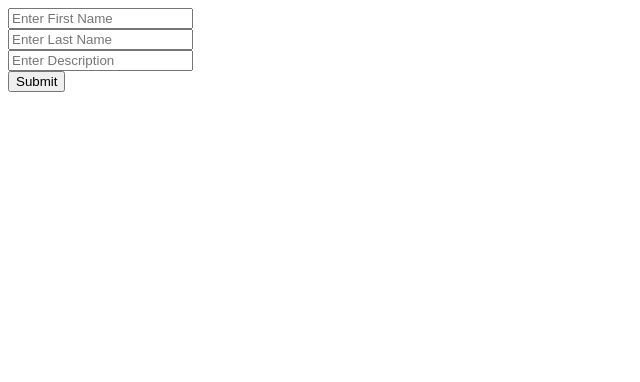
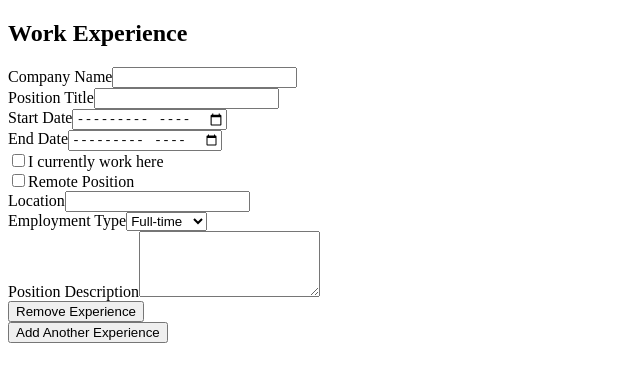
Before and after one commit to AlimMak/Resume-Builder, a React (Vite) app in the folder resume-builder/: page / in a window 1280 px wide. Shown: the top 382 px of the page, without its empty margins (0-640 px from the left). Built offline with nearby package versions, Linux system fonts and the light colour scheme.

Commit message:
added the experience section to the website still need to link that up to flow with the personal info section and figure out how to keep everything stored

```diff
--- a/resume-builder/src/App.css
+++ b/resume-builder/src/App.css
@@ -0,0 +1,50 @@
+.app-container {
+  max-width: 800px;
+  margin: 0 auto;
+  padding: 20px;
+}
+
+form {
+  background: #f5f5f5;
+  padding: 20px;
+  border-radius: 8px;
+  margin-bottom: 20px;
+}
+
+label {
+  display: block;
+  margin-bottom: 5px;
+  font-weight: bold;
+}
+
+input[type="text"],
+input[type="month"],
+textarea,
+select {
+  width: 100%;
+  padding: 8px;
+  margin-bottom: 15px;
+  border: 1px solid #ddd;
+  border-radius: 4px;
+}
+
+textarea {
+  resize: vertical;
+}
+
+button {
+  background-color: #dc3545;
+  color: white;
+  border: none;
+  padding: 8px 16px;
+  border-radius: 4px;
+  cursor: pointer;
+}
+
+button:hover {
+  background-color: #c82333;
+}
+
+input[type="checkbox"] {
+  margin-right: 8px;
+}
--- a/resume-builder/src/App.jsx
+++ b/resume-builder/src/App.jsx
@@ -1,19 +1,7 @@
-import { useState } from 'react'
-import reactLogo from './assets/react.svg'
-import viteLogo from '/vite.svg'
-import './App.css'
-import PersonalInfoForm from './components/PersonalInfoForm'
+import ExperienceSection from './components/ExperienceSection'
 
 function App() {
-  const [count, setCount] = useState(0)
-
-  return (
-    <>
-      {
-        <PersonalInfoForm />
-      }
-    </>
-  )
+  return <ExperienceSection />
 }
 
 export default App
--- a/resume-builder/src/components/ExperienceForm.jsx
+++ b/resume-builder/src/components/ExperienceForm.jsx
@@ -0,0 +1,155 @@
+import React from 'react';
+
+// This defines what a single job experience looks like
+const initialExperience = {
+  id: '',         // Unique identifier for each experience
+  company: '',    // Company name
+  position: '',   // Job title
+  startDate: '',  // When the job started
+  endDate: '',    // When the job ended
+  current: false, // Is this a current job?
+  description: '',// Job responsibilities
+  location: '',   // Physical location
+  remote: false,  // Is this a remote job?
+  employmentType: 'full-time' // Job type
+};
+
+// This component displays and manages ONE job experience form
+function ExperienceForm({ experience, onChange, onRemove }) {
+
+  // Handles changes to any form field
+  const handleChange = (e) => {
+    const { name, value, type, checked } = e.target;
+    // Updates the parent component with new values
+    onChange({
+      ...experience,         // Keep existing values
+      [name]: type === 'checkbox' ? checked : value // Update changed field
+    });
+  };
+
+  return (
+    <div>
+      {/* Company Name Field */}
+      <div>
+        <label>Company Name</label>
+        <input
+          type="text"
+          name="company"
+          value={experience.company}
+          onChange={handleChange}
+          required
+        />
+      </div>
+
+      {/* Position Title Field */}
+      <div>
+        <label>Position Title</label>
+        <input
+          type="text"
+          name="position"
+          value={experience.position}
+          onChange={handleChange}
+          required
+        />
+      </div>
+
+      {/* Start Date Field */}
+      <div>
+        <label>Start Date</label>
+        <input
+          type="month"  // Special input for month/year
+          name="startDate"
+          value={experience.startDate}
+          onChange={handleChange}
+          required
+        />
+      </div>
+
+      {/* Conditional End Date Field */}
+      <div>
+        <label>End Date</label>
+        {experience.current ? (
+          // Shows "Present" if current job
+          <input type="text" value="Present" disabled />
+        ) : (
+          // Shows date picker if not current job
+          <input
+            type="month"
+            name="endDate"
+            value={experience.endDate}
+            onChange={handleChange}
+            min={experience.startDate} // Can't end before start
+          />
+        )}
+      </div>
+
+      {/* Current Job Checkbox */}
+      <div>
+        <input
+          type="checkbox"
+          name="current"
+          checked={experience.current}
+          onChange={handleChange}
+        />
+        <label>I currently work here</label>
+      </div>
+
+      {/* Remote Job Checkbox */}
+      <div>
+        <input
+          type="checkbox"
+          name="remote"
+          checked={experience.remote}
+          onChange={handleChange}
+        />
+        <label>Remote Position</label>
+      </div>
+
+      {/* Location Field (only shows if not remote) */}
+      {!experience.remote && (
+        <div>
+          <label>Location</label>
+          <input
+            type="text"
+            name="location"
+            value={experience.location}
+            onChange={handleChange}
+          />
+        </div>
+      )}
+
+      {/* Job Type Dropdown */}
+      <div>
+        <label>Employment Type</label>
+        <select
+          name="employmentType"
+          value={experience.employmentType}
+          onChange={handleChange}
+        >
+          <option value="full-time">Full-time</option>
+          <option value="part-time">Part-time</option>
+          <option value="internship">Internship</option>
+        </select>
+      </div>
+
+      {/* Job Description Textarea */}
+      <div>
+        <label>Position Description</label>
+        <textarea
+          name="description"
+          value={experience.description}
+          onChange={handleChange}
+          rows={4}
+          required
+        />
+      </div>
+
+      {/* Remove Button */}
+      <button type="button" onClick={onRemove}>
+        Remove Experience
+      </button>
+    </div>
+  );
+}
+
+export default ExperienceForm;
--- /dev/null
+++ b/resume-builder/src/components/ExperienceSection.jsx
@@ -0,0 +1,73 @@
+import React, { useState } from 'react';
+import ExperienceForm from './ExperienceForm';
+
+// Same initial structure as before
+const initialExperience = {
+  id: '',
+  company: '',
+  position: '',
+  startDate: '',
+  endDate: '',
+  current: false,
+  description: '',
+  location: '',
+  remote: false,
+  employmentType: 'full-time'
+};
+
+// This component manages ALL job experiences
+function ExperienceSection() {
+  // State stores an array of experiences
+  const [experiences, setExperiences] = useState([
+    { ...initialExperience, id: '1' } // Start with one empty experience
+  ]);
+
+  // Updates a specific experience when its form changes
+  const handleExperienceChange = (id, updatedExperience) => {
+    setExperiences(experiences.map(exp =>
+      exp.id === id ? updatedExperience : exp // Replace the matching experience
+    ));
+  };
+
+  // Adds a new empty experience
+  const addNewExperience = () => {
+    setExperiences([
+      ...experiences, // Keep existing experiences
+      { ...initialExperience, id: Date.now().toString() } // Add new one
+    ]);
+  };
+
+  // Removes an experience (but keeps at least one)
+  const removeExperience = (id) => {
+    if (experiences.length > 1) {
+      // Filter out the experience with matching ID
+      setExperiences(experiences.filter(exp => exp.id !== id));
+    } else {
+      // If it's the last one, reset it instead
+      setExperiences([{ ...initialExperience, id: '1' }]);
+    }
+  };
+
+  return (
+    <div>
+      <h2>Work Experience</h2>
+
+      {/* Render an ExperienceForm for each experience */}
+      {experiences.map((experience) => (
+        <ExperienceForm
+          key={experience.id} // Helps React track components
+          experience={experience} // Pass the experience data
+          onChange={(updatedExp) => handleExperienceChange(experience.id, updatedExp)}
+          onRemove={() => removeExperience(experience.id)}
+        />
+      ))}
+
+      {/* Button to add more experiences */}
+      <button type="button" onClick={addNewExperience}>
+        Add Another Experience
+      </button>
+    </div>
+  );
+}
+
+export default ExperienceSection;
```
